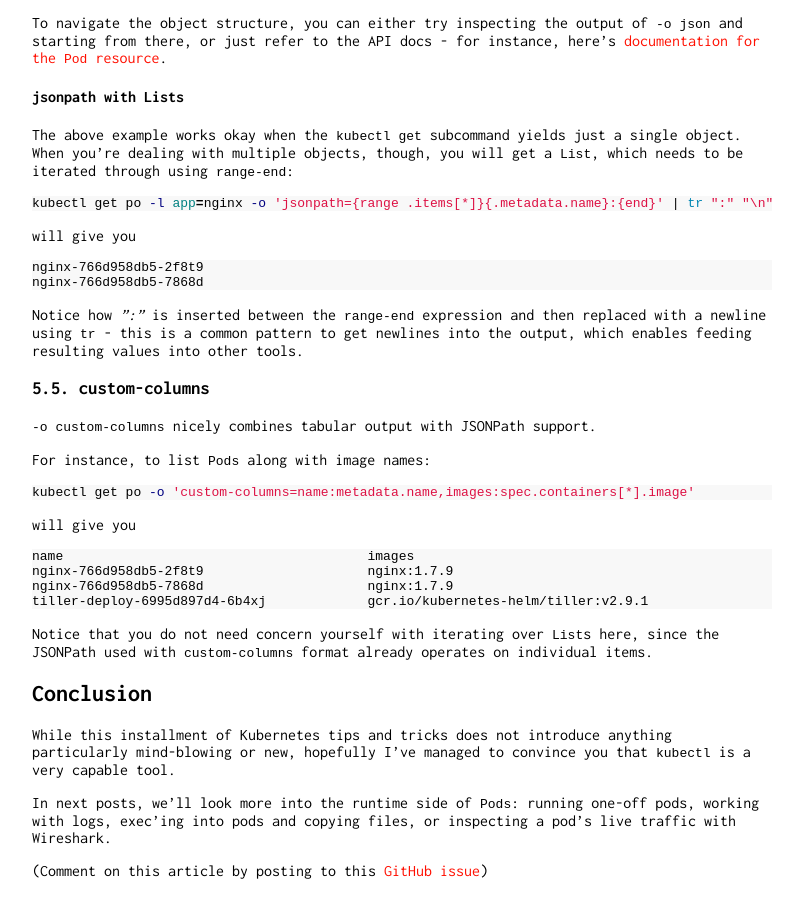
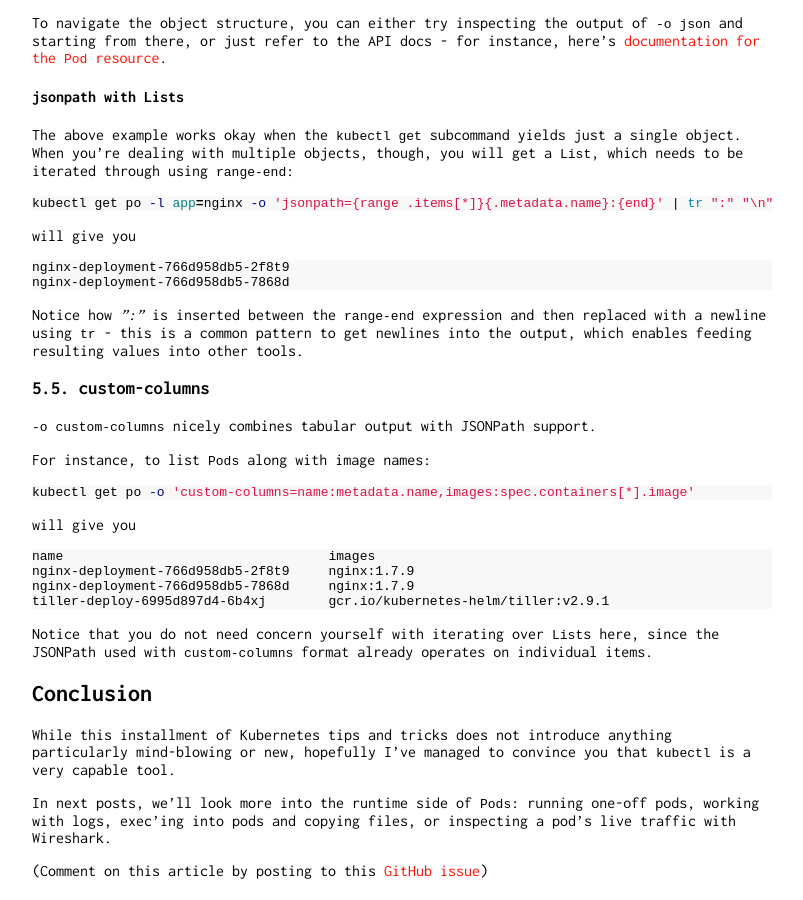
Before and after one commit to petr-k/petr-k.github.io, a Jekyll site: the page built from _posts/2019-01-06-kubernetes-tips-and-tricks-part-1-kubectl.md, in a window 1280 px wide and 900 px high, scrolled down 3221 px. Shown: the whole window, without its empty margins (238-1041 px from the left). Built offline with Jekyll 4.4.1, drawn with Linux system fonts in a browser that asks for light colours.

````diff
--- a/_posts/2019-01-06-kubernetes-tips-and-tricks-part-1-kubectl.md
+++ b/_posts/2019-01-06-kubernetes-tips-and-tricks-part-1-kubectl.md
@@ -198,8 +198,8 @@ kubectl get po -l app=nginx -o 'jsonpath={range .items[*]}{.metadata.name}:{end}
 
 will give you
 ```
-nginx-766d958db5-2f8t9
-nginx-766d958db5-7868d
+nginx-deployment-766d958db5-2f8t9
+nginx-deployment-766d958db5-7868d
 ```
 
 Notice how _":"_ is inserted between the `range-end` expression and then replaced with a
@@ -216,10 +216,10 @@ kubectl get po -o 'custom-columns=name:metadata.name,images:spec.containers[*].i
 
 will give you
 ```
-name                                       images
-nginx-766d958db5-2f8t9                     nginx:1.7.9
-nginx-766d958db5-7868d                     nginx:1.7.9
-tiller-deploy-6995d897d4-6b4xj             gcr.io/kubernetes-helm/tiller:v2.9.1
+name                                  images
+nginx-deployment-766d958db5-2f8t9     nginx:1.7.9
+nginx-deployment-766d958db5-7868d     nginx:1.7.9
+tiller-deploy-6995d897d4-6b4xj        gcr.io/kubernetes-helm/tiller:v2.9.1
 ```
 
 Notice that you do not need concern yourself with iterating over `List`s here, since the
````
